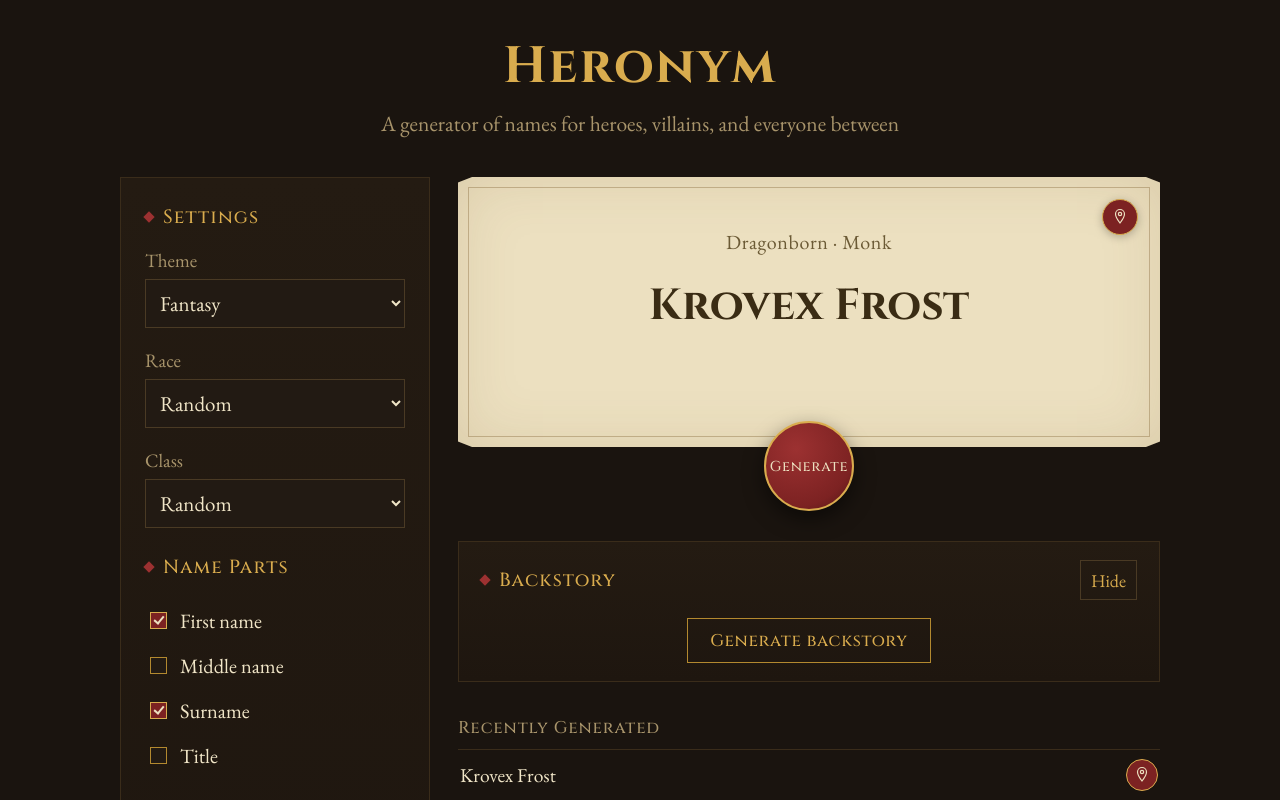
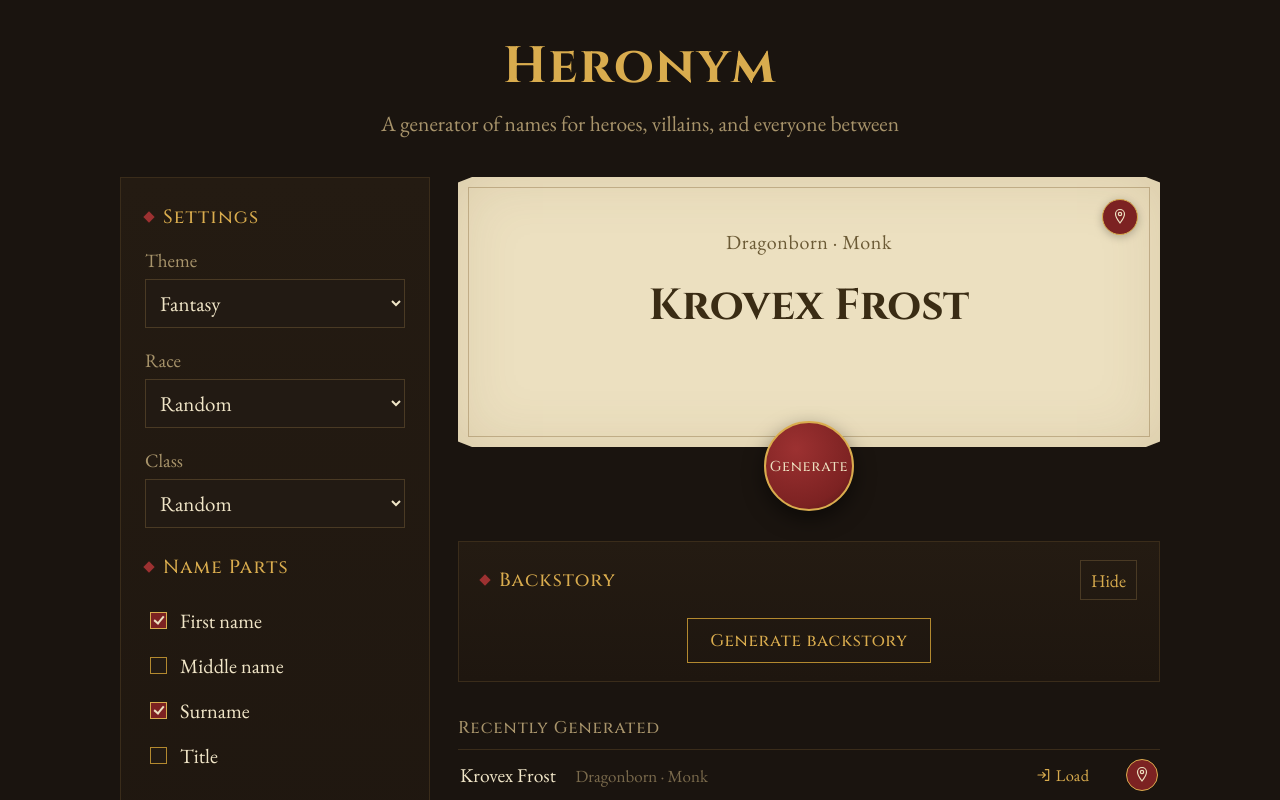
Before and after one commit to DanielHearn/heronym, a React (Vite) app: page / in a window 1280 px wide. Shown: the top 800 px of the page. Built offline with nearby package versions, Linux system fonts and the light colour scheme.

Commit message:
Add loading of pinned names

```diff
--- a/src/App.tsx
+++ b/src/App.tsx
@@ -20,12 +20,7 @@ type NameOptions = {
   title: boolean
 }
 
-type NameEntry = LedgerItem & {
-  id: string
-  full: string
-  lineageLabel: string
-  callingLabel: string | null
-}
+type NameEntry = LedgerItem
 
 export default function App() {
   const [theme, setTheme] = useState<string>('fantasy')
@@ -94,6 +89,7 @@ export default function App() {
     const result: NameEntry = {
       ...buildName(theme, lineage, themeData.calling ? calling : null, opts, complexity),
       id: makeId(),
+      themeLabel: themeData.label,
     }
     setCurrent(result)
     setHistory((hist) => [result, ...hist].slice(0, 8))
@@ -109,11 +105,17 @@ export default function App() {
     setPinned((p) =>
       p.some((x) => x.id === item.id)
         ? p.filter((x) => x.id !== item.id)
-        : [item as NameEntry, ...p],
+        : [item, ...p],
     )
   }
   function unpin(id: string) {
     setPinned((p) => p.filter((x) => x.id !== id))
+  }
+
+  function loadName(item: LedgerItem) {
+    setCurrent(item)
+    setReveal(false)
+    requestAnimationFrame(() => setReveal(true))
   }
 
   const kicker = useMemo(() => {
@@ -227,7 +229,7 @@ export default function App() {
               name={current.full}
               lineageLabel={current.lineageLabel}
               callingLabel={current.callingLabel}
-              themeLabel={themeData.label}
+              themeLabel={current.themeLabel ?? themeData.label}
             />
           )}
 
@@ -235,6 +237,7 @@ export default function App() {
             title="Recently Generated"
             items={history}
             isPinned={isPinned}
+            onSelect={loadName}
             onTogglePin={togglePin}
             emptyText="Names you generate will be recorded here"
             maxItems={isMobile ? 4 : 6}
@@ -244,6 +247,7 @@ export default function App() {
             title="Pinned"
             items={pinned}
             isPinned={isPinned}
+            onSelect={loadName}
             onUnpin={unpin}
             emptyText="Pin a name to keep it safe"
             className="pinned-ledger"
--- a/src/components/Ledger/Ledger.less
+++ b/src/components/Ledger/Ledger.less
@@ -32,11 +32,50 @@
 
   .lname {
     color: @text-light;
+    font: inherit;
+    text-align: left;
     flex: 1 1 auto;
+    min-width: 0;
+    padding: 0;
+    border: 0;
+    background: transparent;
+    cursor: pointer;
+    display: flex;
+    align-items: center;
+    justify-content: space-between;
+    gap: 8px;
+
+    &:hover {
+      color: @gold-bright;
+    }
+
+    &:focus-visible {
+      outline: 2px solid @gold-bright;
+      outline-offset: 2px;
+    }
+  }
+
+  .lname-text {
     min-width: 0;
     overflow: hidden;
     text-overflow: ellipsis;
     white-space: nowrap;
+    margin-right: 1em;
+  }
+
+  .load-hint {
+    display: inline-flex;
+    align-items: center;
+    gap: 4px;
+    flex-shrink: 0;
+    color: @gold-bright;
+    font-size: 0.82rem;
+    letter-spacing: 0.02em;
+
+    svg {
+      width: 16px;
+      height: 16px;
+    }
   }
 
   .ltag {
@@ -52,7 +91,7 @@
       align-items: flex-start;
     }
 
-    .lname {
+    .lname-text {
       white-space: normal;
       overflow-wrap: anywhere;
       line-height: 1.25;
@@ -79,6 +118,7 @@
   width: 32px;
   height: 32px;
   padding: 0;
+  margin-left: 2em;
   border: 1.5px solid @gold-bright;
   border-radius: 50%;
   background: @wax;
--- a/src/components/Ledger/index.tsx
+++ b/src/components/Ledger/index.tsx
@@ -4,14 +4,16 @@ import './Ledger.less'
 export type LedgerItem = {
   id: string
   full: string
-  raceLabel: string
-  classLabel: string
+  lineageLabel: string
+  callingLabel: string | null
+  themeLabel?: string
 }
 
 type LedgerProps = {
   title: string
   items: LedgerItem[]
   isPinned: (id: string) => boolean
+  onSelect: (item: LedgerItem) => void
   onTogglePin?: (item: LedgerItem) => void
   onUnpin?: (id: string) => void
   emptyText: string
@@ -23,6 +25,7 @@ export default function Ledger({
   title,
   items,
   isPinned,
+  onSelect,
   onTogglePin,
   onUnpin,
   emptyText,
@@ -42,10 +45,37 @@ export default function Ledger({
 
             return (
               <li key={item.id}>
-                <span className="lname">{item.full || '(empty)'}</span>
-                <span className="ltag">
-                  {item.raceLabel} {item.classLabel}
-                </span>
+                <button
+                  className="lname"
+                  type="button"
+                  onClick={() => onSelect(item)}
+                  aria-label={`Load ${item.full} into the name display`}
+                  title={`Load ${item.full}`}
+                >
+                  <div>
+                    <span className="lname-text">{item.full || '(empty)'}</span>
+                    <span className="ltag">
+                      {item.callingLabel
+                        ? `${item.lineageLabel} · ${item.callingLabel}`
+                        : item.lineageLabel}
+                    </span>
+                  </div>
+
+                  <span className="load-hint" aria-hidden="true">
+                    <svg viewBox="0 0 24 24" focusable="false">
+                      <path
+                        d="M14 4h5v16h-5M3 12h11m-4-4 4 4-4 4"
+                        fill="none"
+                        stroke="currentColor"
+                        strokeLinecap="round"
+                        strokeLinejoin="round"
+                        strokeWidth="1.8"
+                      />
+                    </svg>
+                    Load
+                  </span>
+                </button>
+
                 <button
                   className={`row-pin${pinned ? ' pinned' : ''}`}
                   onClick={handlePinClick}
```
